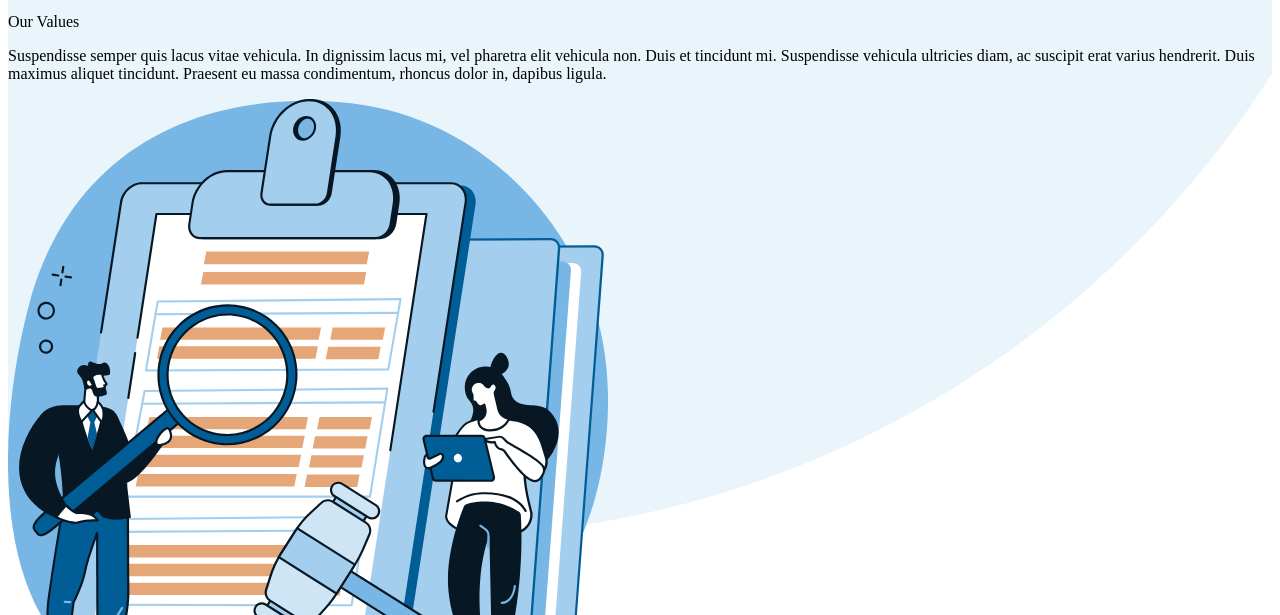
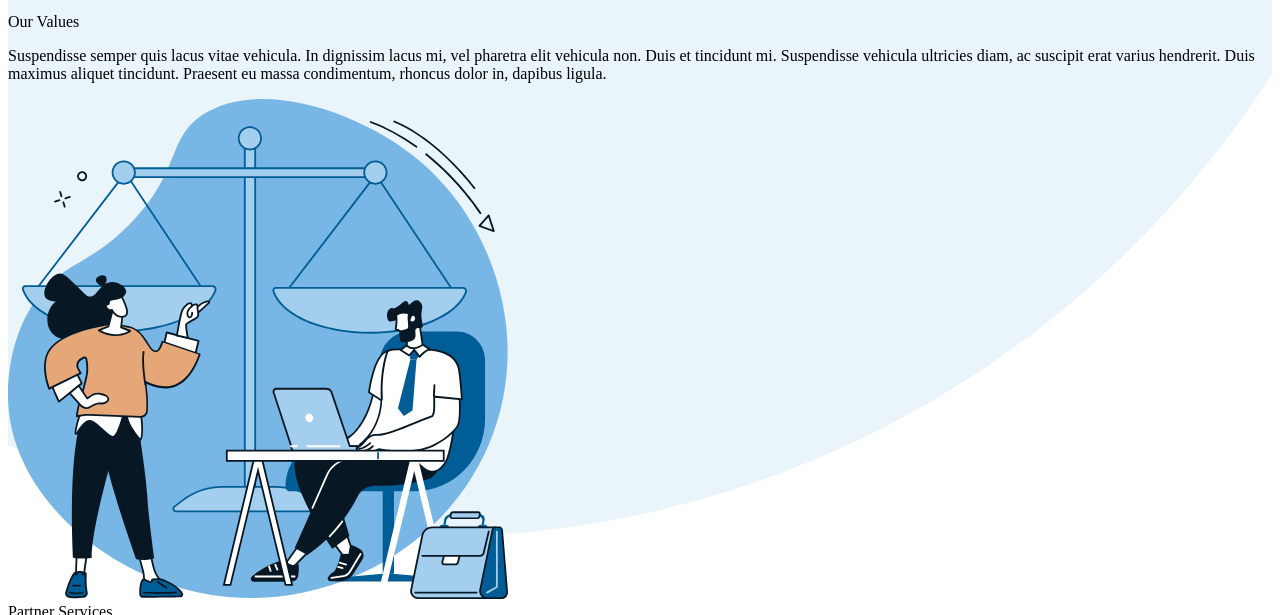
Before and after one commit to Aleks-Tl/lifetime, a plain HTML site: page src/index.html in a window 1280 px wide. Shown: the part 947-1562 px from the top of the page. Drawn offline with nearby package versions, Linux system fonts and the light colour scheme.

Commit message:
fixed hero section

```diff
--- a/src/index.html
+++ b/src/index.html
@@ -45,7 +45,7 @@
                 ligula.</p>
             </div>
             <div class="hero__img">
-              <img src="img/promo-img-1.svg" alt="promo-img">
+              <img src="img/promo-img-2.svg" alt="promo-img">
             </div>
           </div>
         </div>
```
